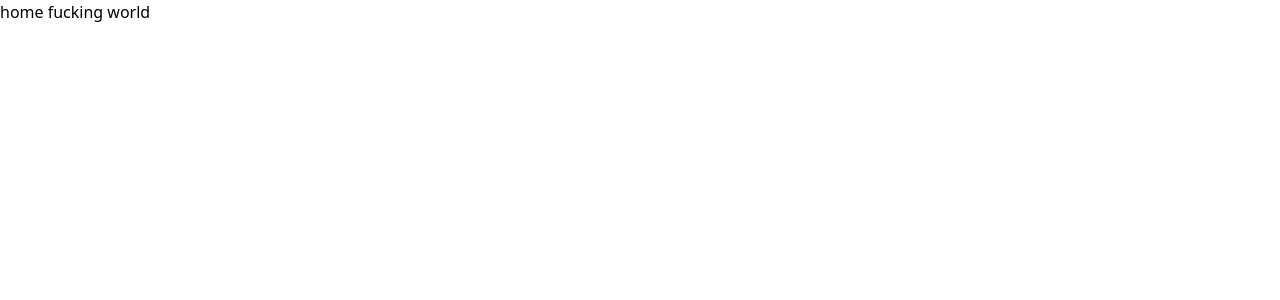
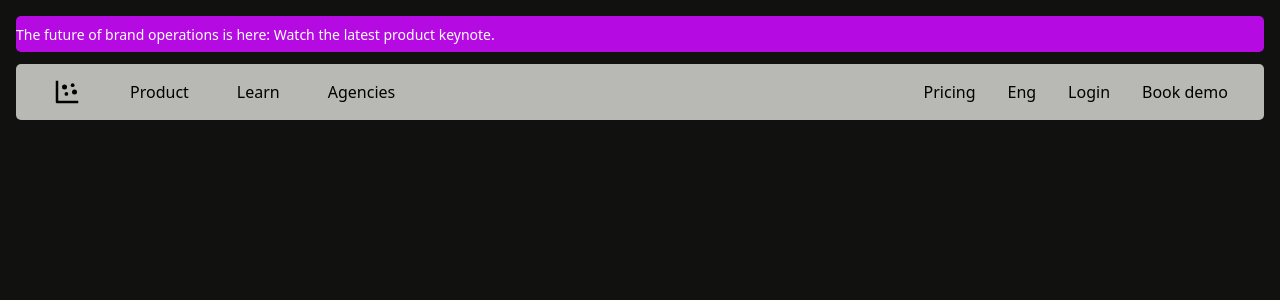
Before and after one commit to vikas-x7/Shipyard, a Next.js app: page / in a window 1280 px wide. Shown: the top 300 px of the page. Built offline with nearby package versions, Linux system fonts and the light colour scheme.

Commit message:
feat(ui): build navbar with top advertisement section

```diff
--- a/package.json
+++ b/package.json
@@ -11,7 +11,8 @@
   "dependencies": {
     "next": "16.1.6",
     "react": "19.2.3",
-    "react-dom": "19.2.3"
+    "react-dom": "19.2.3",
+    "react-icons": "^5.5.0"
   },
   "devDependencies": {
     "@tailwindcss/postcss": "^4",
--- a/src/app/layout.tsx
+++ b/src/app/layout.tsx
@@ -1,5 +1,5 @@
 import type { Metadata } from "next";
-import "../styles/globals.css";
+import "./globals.css";
 
 export const metadata: Metadata = {
   title: "Shipyard",
--- a/src/app/page.tsx
+++ b/src/app/page.tsx
@@ -1,3 +1,5 @@
+import LandingContainer from "../components/layout/LandingContainer";
+
 export default function Home() {
-  return <h1>home fucking world </h1>;
+  return <LandingContainer />;
 }
--- /dev/null
+++ b/src/components/layout/Header.tsx
@@ -0,0 +1,3 @@
+export default function Header() {
+  return <div>Header</div>;
+}
--- /dev/null
+++ b/src/components/layout/LandingContainer.tsx
@@ -0,0 +1,9 @@
+import Navbar from "../sections/Navbar";
+
+export default function LandingContainer() {
+  return (
+    <div className="w-full h-screen p-4 bg-[#111110]">
+      <Navbar />
+    </div>
+  );
+}
--- /dev/null
+++ b/src/components/sections/Navbar.tsx
@@ -0,0 +1,37 @@
+import Link from "next/link";
+import { BiScatterChart } from "react-icons/bi";
+
+function Navbar() {
+  return (
+    <>
+      <div className="grid gap-3">
+        <div className="h-9 bg-[#B60AE3] rounded-[5px] flex items-center">
+          <p className="text-white text-[14px]">
+            The future of brand operations is here: Watch the latest product
+            keynote.
+          </p>
+        </div>
+
+        <div className="bg-[#B8B8B4] rounded-[5px] flex items-center justify-between px-9 py-7 h-10">
+          <div className="flex items-center gap-12 ">
+            <Link href="/" className="text-[30px]">
+              <BiScatterChart />
+            </Link>
+            <button>Product </button>
+            <button>Learn</button>
+            <button>Agencies</button>
+          </div>
+
+          <div className="flex items-center gap-8 ">
+            <button>Pricing </button>
+            <button>Eng</button>
+            <button>Login</button>
+            <button>Book demo</button>
+          </div>
+        </div>
+      </div>
+    </>
+  );
+}
+
+export default Navbar;
```
Also changed, not shown: src/app/globals.css (renamed from src/styles/globals.css), 1 other file (tests, documents, lock files or other folders).
